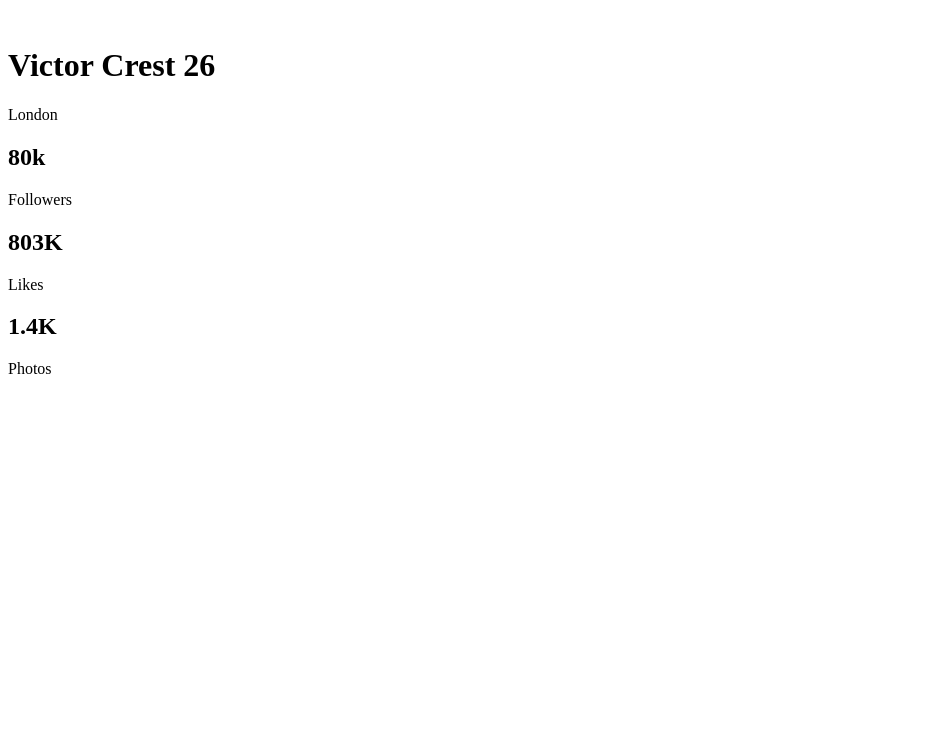
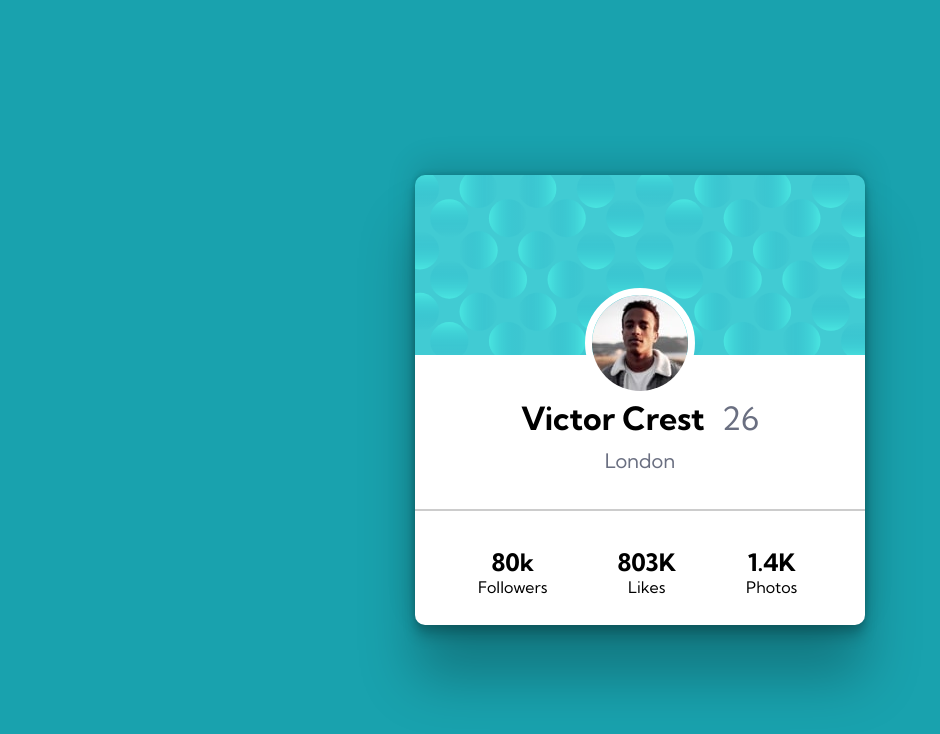
Before and after one commit to Railapa/card-perfil3, a plain HTML site: page index.html in a window 1280 px wide. Shown: the whole page, without its empty margins (0-940 px from the left). Drawn offline with Linux system fonts and the light colour scheme; the site is published under a folder, as on GitHub Pages, so addresses that start at the root find nothing.

Commit message:
atualizado

```diff
--- a/css/style.css
+++ b/css/style.css
@@ -22,7 +22,7 @@ body{
     border-radius: 10px;
     box-shadow: rgba(0, 0, 0, 0.25) 0px 54px 55px, rgba(0, 0, 0, 0.12) 0px -12px 30px, rgba(0, 0, 0, 0.12) 0px 4px 6px, rgba(0, 0, 0, 0.17) 0px 12px 13px, rgba(0, 0, 0, 0.09) 0px -3px 5px;
     background-color: #fff;
-    background-image: url(/images/bg-pattern-card.svg);
+    background-image: url(../images/bg-pattern-card.svg);
     background-repeat: no-repeat;
     background-size: 450px;
 }
--- a/index.html
+++ b/index.html
@@ -4,12 +4,12 @@
     <meta charset="UTF-8">
     <meta name="viewport" content="width=device-width, initial-scale=1.0">
     <title>Desafio 11</title>
-    <link rel="stylesheet" href="/css/style.css">
+    <link rel="stylesheet" href="./css/style.css">
 </head>
 <body>
     <div class="card">
         <div class="img-perfil">
-            <img src="/images/image-victor.jpg" alt="">
+            <img src="./images/image-victor.jpg" alt="">
         </div>
 
         <div class="header">
```
